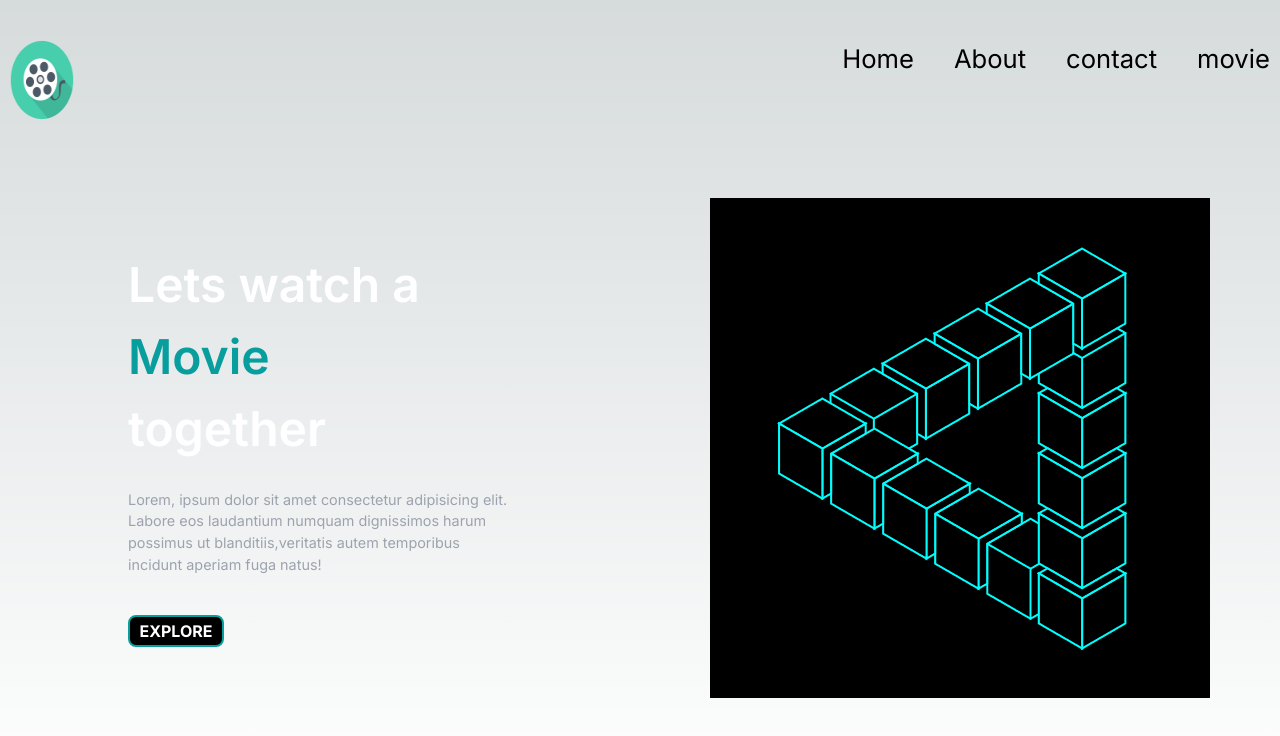
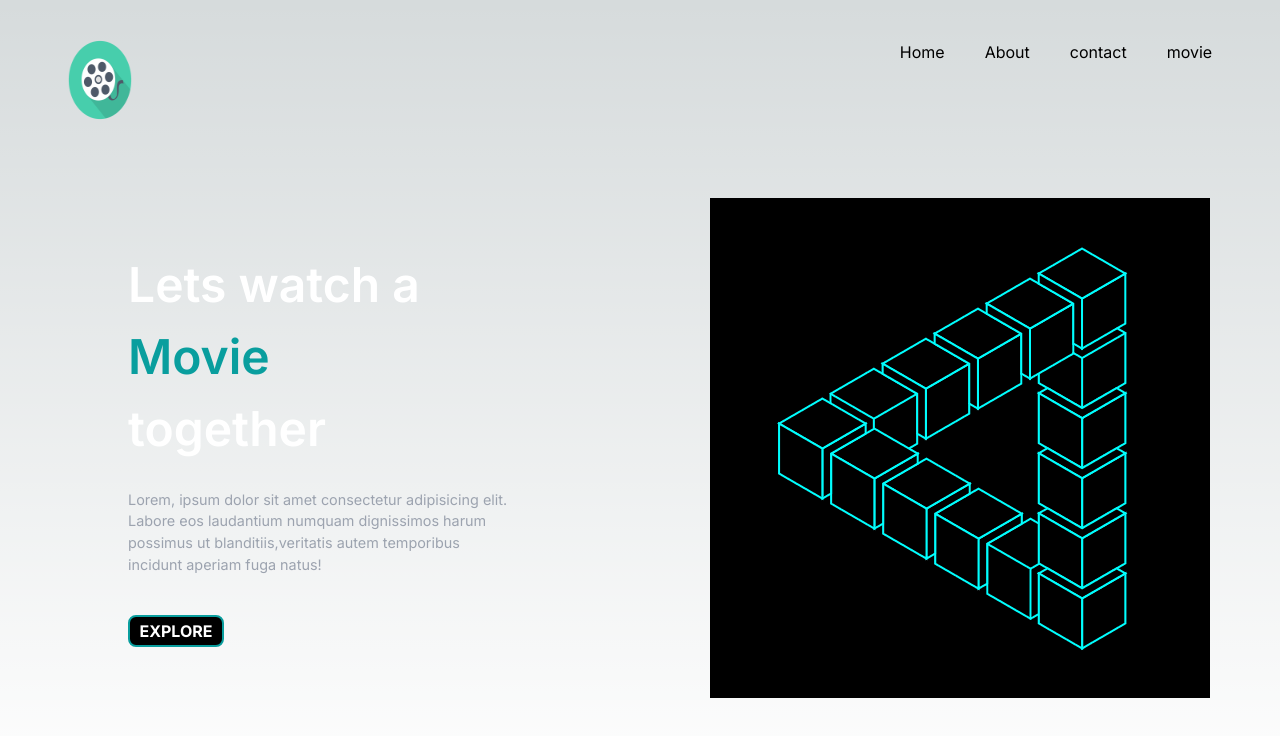
Before and after one commit to roshanpanda666/next-app, a Next.js app: page / in a window 1280 px wide. Shown: the top 736 px of the page. Built offline with nearby package versions, Linux system fonts and the light colour scheme.

Commit message:
updating nav

```diff
--- a/src/app/component/Header.js
+++ b/src/app/component/Header.js
@@ -8,7 +8,7 @@ const Header = () => {
     close(!open);
   }
   return (
-    <div className="flex gap-x-[60vw] justify-center lg:mt-10 mt-5 mb-5 h-7 text-[1.6rem]">
+    <div className="flex gap-x-[60vw] justify-center lg:mt-10 mt-5 mb-5 h-7 text-[1.6rem mb-10">
       <div>
         <Link href='/'>
         <img src="movie-icon.png" alt="next" className="lg:h-[10vh] h-[5vh] w-[12vw] lg:w-[5vw]"/>
```
